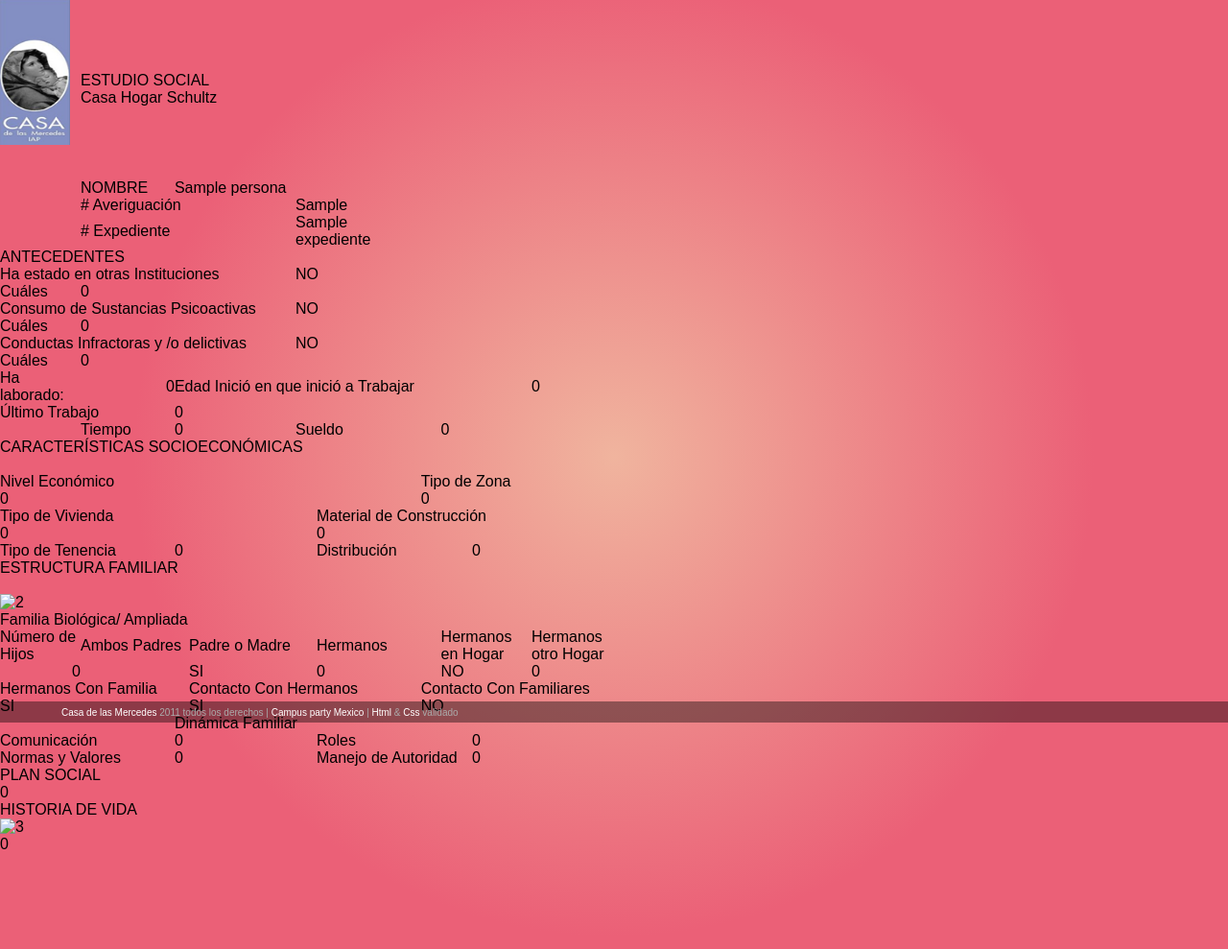
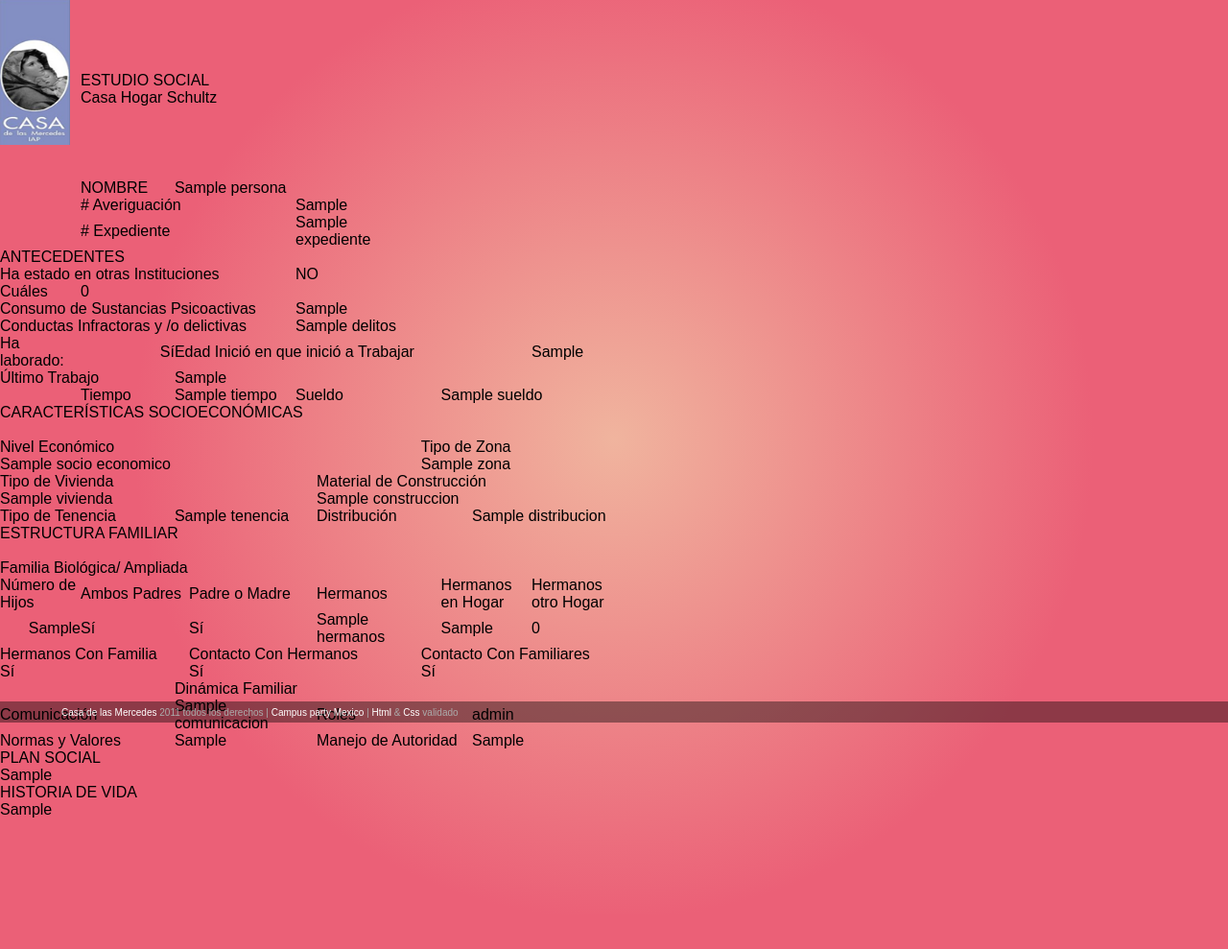
Before and after one commit to esteban-uo/Casa-Mercedes-Web, a CakePHP app: template app/views/reportes/estudio_social.ctp in a window 1280 px wide. Shown: the part 37-1026 px from the top of the page at 96% size. After the commit the page ends 923 px from the top, so only its background shows below. Run offline with PHP 8.4 and a stand-in for CakePHP, Linux system fonts and the light colour scheme; the template is opened without the code that fills it: most values are stand-ins (such as "Sample title", 1, 10 or a date in 2020); some libraries are stand-ins or nearby versions; some web fonts are replaced.

Commit message:
Detalles de reportes

```diff
--- a/app/controllers/personas_controller.php
+++ b/app/controllers/personas_controller.php
@@ -251,6 +251,7 @@
 
 																					),
 																				'Dato' => array(),
+																				'DatosAlbergado' => array(),
 																				)
 							);
 		$this->Persona->Behaviors->attach('Containable', array('recursive' => true, 'notices' => true));
--- a/app/views/reportes/estudio_social.ctp
+++ b/app/views/reportes/estudio_social.ctp
@@ -60,30 +60,22 @@
   <tr> </tr>
   <tr>
     <td colspan="4">Consumo de    Sustancias Psicoactivas</td>
-    <td colspan="2">NO</td>
+    <td colspan="2"><? echo $Albergado['DatosAlbergado']['consumo_sustancias']; ?></td>
     <td></td>
     <td></td>
     <td></td>
     <td></td>
     <td></td>
   </tr>
-  <tr>
-    <td rowspan="2">Cuáles</td>
-    <td colspan="10" rowspan="2">0</td>
-  </tr>
   <tr> </tr>
   <tr>
     <td colspan="4">Conductas    Infractoras y /o delictivas</td>
-    <td colspan="2">NO</td>
+    <td colspan="2"><? echo $Albergado['DatosAlbergado']['delitos']; ?></td>
     <td></td>
     <td></td>
     <td></td>
     <td></td>
     <td></td>
-  </tr>
-  <tr>
-    <td rowspan="2">Cuáles</td>
-    <td colspan="10" rowspan="2">0</td>
   </tr>
   <tr> </tr>
   <tr>
@@ -101,20 +93,20 @@
   </tr>
   <tr>
     <td>Ha laborado:&nbsp;</td>
-    <td align="right">0</td>
+    <td align="right"><? echo ($Albergado['SocioEconomico']['ha_trabajado'])? "Sí":"No"; ?></td>
     <td colspan="7">Edad Inició en que inició a    Trabajar</td>
-    <td colspan="2">0</td>
+    <td colspan="2"><? echo $Albergado['SocioEconomico']['tiempo_de_trabajo']; ?></td>
   </tr>
   <tr>
     <td colspan="2">Último Trabajo</td>
-    <td colspan="9">0</td>
+    <td colspan="9"><? echo $Albergado['SocioEconomico']['ultimo_trabajo']; ?></td>
   </tr>
   <tr>
     <td></td>
     <td>Tiempo</td>
-    <td colspan="2">0</td>
+    <td colspan="2"><? echo $Albergado['SocioEconomico']['tiempo']; ?></td>
     <td colspan="3">Sueldo</td>
-    <td colspan="3">0</td>
+    <td colspan="3"><? echo $Albergado['SocioEconomico']['sueldo']; ?></td>
     <td></td>
   </tr>
   <tr>
@@ -151,22 +143,22 @@
     <td colspan="5">Tipo de Zona</td>
   </tr>
   <tr>
-    <td colspan="6">0</td>
-    <td colspan="5">0</td>
+    <td colspan="6"><? echo $Albergado['SocioEconomico']['nivel_economico']; ?></td>
+    <td colspan="5"><? echo $Albergado['SocioEconomico']['Zona']['title']; ?></td>
   </tr>
   <tr>
     <td colspan="5">Tipo de Vivienda</td>
     <td colspan="6">Material de Construcción</td>
   </tr>
   <tr>
-    <td colspan="5">0</td>
-    <td colspan="6">0</td>
+    <td colspan="5"><? echo $Albergado['SocioEconomico']['Vivienda']['title']; ?></td>
+    <td colspan="6"><? echo $Albergado['SocioEconomico']['Construccion']['title']; ?></td>
   </tr>
   <tr>
     <td colspan="2">Tipo de Tenencia</td>
-    <td colspan="3">0</td>
+    <td colspan="3"><? echo $Albergado['SocioEconomico']['Tenencia']['title']; ?></td>
     <td colspan="3">Distribución</td>
-    <td colspan="3">0</td>
+    <td colspan="3"><? echo $Albergado['SocioEconomico']['Distribucion']['title']; ?></td>
   </tr>
   <tr>
     <td></td>
@@ -198,7 +190,7 @@
     <td>&nbsp;</td>
   </tr>
   <tr>
-    <td colspan="11" width="615" align="left" valign="top"><img src="file:///C|/Users/Darnavi/AppData/Roaming/Adobe/Dreamweaver CS5/es_ES/OfficeImageTemp/clip_image004.png" alt="2" width="19" height="28">
+    <td colspan="11" width="615" align="left" valign="top">
       <table cellpadding="0" cellspacing="0">
         <tbody><tr>
           <td colspan="11" width="615">Familia Biológica/ Ampliada</td>
@@ -214,11 +206,11 @@
     <td colspan="2" width="94">Hermanos&nbsp; otro Hogar</td>
   </tr>
   <tr>
-    <td align="right" width="84">0</td>
-    <td colspan="2" width="105">&nbsp;</td>
-    <td colspan="2" width="130">SI</td>
-    <td colspan="2" width="112">0</td>
-    <td colspan="2" width="90">NO</td>
+    <td align="right" width="84"><? echo $Albergado['cant_hijos']; ?></td>
+    <td colspan="2" width="105"><? echo ($Albergado['Familia']['ambos_padres'])? "Sí":"No"; ?></td>
+    <td colspan="2" width="130"><? echo ($Albergado['Familia']['padre_o_madre'])? "Sí":"No"; ?></td>
+    <td colspan="2" width="112"><? echo $Albergado['Familia']['hermanos']; ?></td>
+    <td colspan="2" width="90"><? echo $Albergado['Familia']['hermanos_en_hogar']; ?></td>
     <td colspan="2" width="94">0</td>
   </tr>
   <tr>
@@ -227,9 +219,9 @@
     <td colspan="5" width="202">Contacto    Con Familiares</td>
   </tr>
   <tr>
-    <td colspan="3" width="189">SI</td>
-    <td colspan="3" width="224">SI</td>
-    <td colspan="5" width="202">NO</td>
+    <td colspan="3" width="189"><? echo ($Albergado['Familia']['hermanos_con_familia'])? "Sí":"No"; ?></td>
+    <td colspan="3" width="224"><? echo ($Albergado['Familia']['contacto_con_hermanos'])? "Sí":"No"; ?></td>
+    <td colspan="5" width="202"><? echo ($Albergado['Familia']['contacto_con_familiares'])? "Sí":"No"; ?></td>
   </tr>
   <tr>
     <td></td>
@@ -254,15 +246,15 @@
   </tr>
   <tr>
     <td colspan="2">Comunicación</td>
-    <td colspan="3">0</td>
+    <td colspan="3"><? echo $Albergado['Social']['comunicacion']; ?></td>
     <td colspan="3">Roles</td>
-    <td colspan="3">0</td>
+    <td colspan="3"><? echo $Albergado['Social']['roles']; ?></td>
   </tr>
   <tr>
     <td colspan="2">Normas y Valores</td>
-    <td colspan="3">0</td>
+    <td colspan="3"><? echo $Albergado['Social']['normas_y_valores']; ?></td>
     <td colspan="3">Manejo de Autoridad</td>
-    <td colspan="3">0</td>
+    <td colspan="3"><? echo $Albergado['Social']['manejo_autoridad']; ?></td>
   </tr>
   <tr>
     <td></td>
@@ -281,7 +273,7 @@
     <td colspan="11">PLAN SOCIAL</td>
   </tr>
   <tr>
-    <td colspan="11" rowspan="4">0</td>
+    <td colspan="11" rowspan="4"><? echo $Albergado['Dato']['plan_social']; ?></td>
   </tr>
   <tr> </tr>
   <tr> </tr>
@@ -316,10 +308,10 @@
     <td colspan="11">HISTORIA DE VIDA</td>
   </tr>
   <tr>
-    <td colspan="11" rowspan="50" width="615" align="left" valign="top"><img src="file:///C|/Users/Darnavi/AppData/Roaming/Adobe/Dreamweaver CS5/es_ES/OfficeImageTemp/clip_image004_0000.png" alt="3" width="19" height="28">
+    <td colspan="11" rowspan="50" width="615" align="left" valign="top">
       <table cellpadding="0" cellspacing="0">
         <tbody><tr>
-          <td colspan="11" rowspan="50" width="615">0</td>
+          <td colspan="11" rowspan="50" width="615"><? echo $Albergado['Dato']['historia_de_vida']; ?></td>
         </tr>
       </tbody></table></td>
   </tr>
```
Also changed, not shown: app/views/reportes/ficha_identificacion.ctp (+14 -18 lines).
